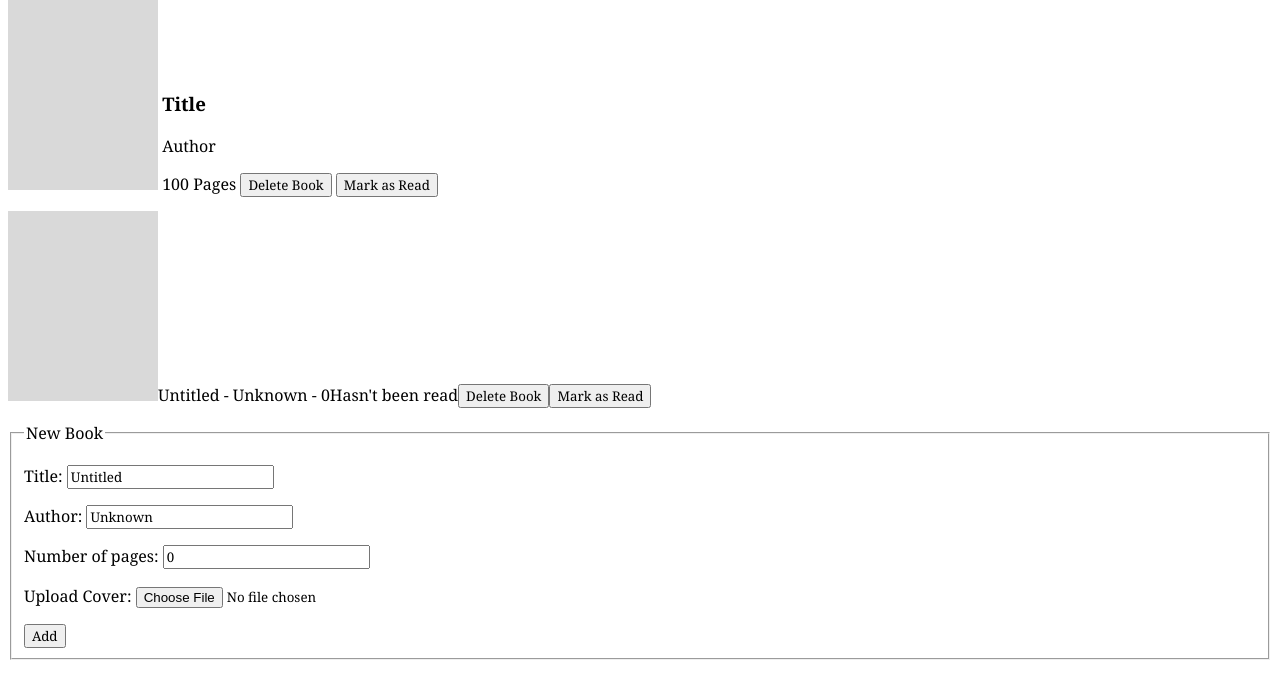
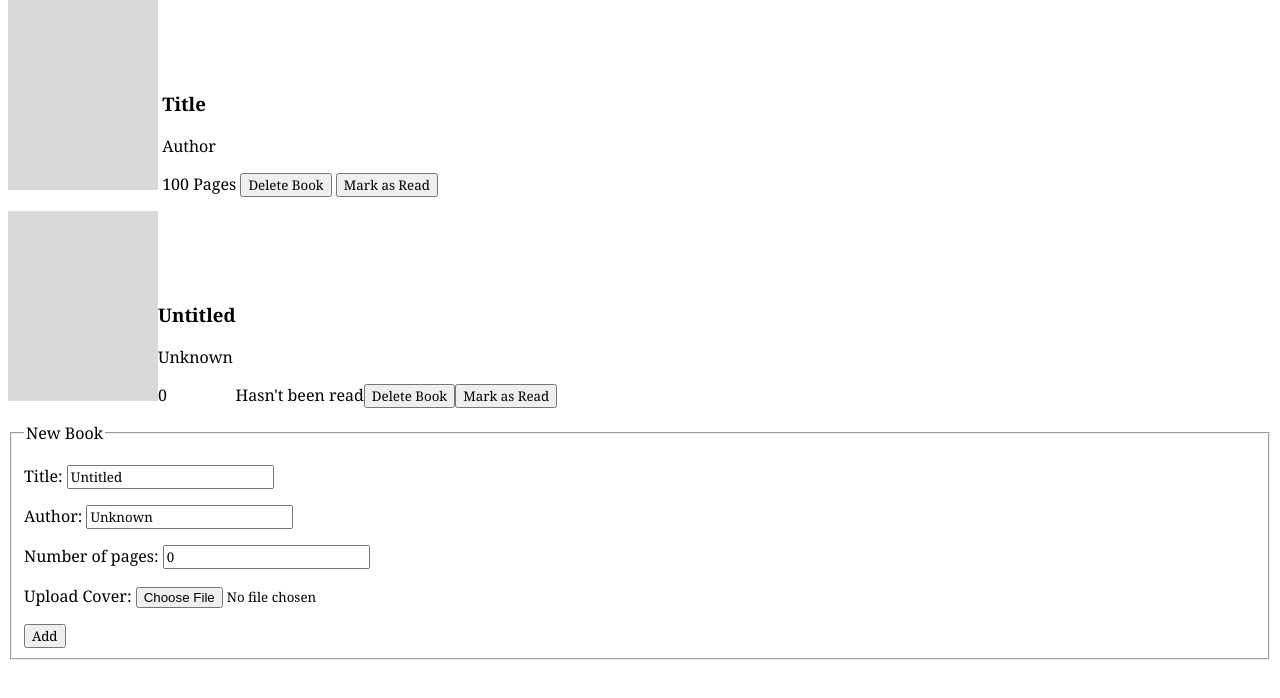
Before and after one commit to liuworkgit/JS-library-project, a plain HTML site: page index.html in a window 1280 px wide. Both pictures are taken after a click on the button "Add". Shown: the part 86-784 px from the top of the page. Drawn offline with Linux system fonts and the light colour scheme.

Commit message:
Finished implementation of addInfo

```diff
--- a/JavaScript/index-functionality.js
+++ b/JavaScript/index-functionality.js
@@ -99,7 +99,7 @@ function inputToBook() {
     let book = new Book(
         formData.get("title"),
         formData.get("author"),
-        formData.get("numPage")
+        formData.get("num-page")
     );
     console.log(`Successfully made new book ${book.getInfo()}.`);
 
@@ -164,8 +164,8 @@ function bookToHTML(index) {
     newEntry.setAttribute("data-id", book.id);
     setReadStatus(newEntry, book);
 
-    addCover(newEntry, book); // TODO - ADD
-    addInfo(newEntry, book);
+    addCover(newEntry, book);
+    addInfo(newEntry, book); // TODO - REVAMP
     addReadStatus(newEntry, book); // TODO - REMOVE
     addButtons(newEntry); // TODO - ADD
 
@@ -207,10 +207,29 @@ function addCover(entry, book) {
  * @param {Book} book The book to be parsed.
  */
 function addInfo(entry, book) {
-    let bookInfo = document.createElement("p");
-    bookInfo.className = "book-entry-text";
-    bookInfo.innerHTML = book.title + " - " + book.author + " - " + book.numPage;
-    entry.appendChild(bookInfo);
+    let infoDiv = document.createElement("div");
+    infoDiv.className = "book-entry-info";
+
+    let title = makeHTML("h3", "title", book.title);
+    let author = makeHTML("p", "author", book.author);
+    let numPage = makeHTML("p", "num-page", book.numPage);
+
+    infoDiv.append(title, author, numPage);
+    entry.appendChild(infoDiv);
+};
+
+/**
+ * Creates HTML elements with the type, class and content.
+ * @param {String} type_ The type of the element to be made.
+ * @param {String} class_ The class of the element to be made.
+ * @param {String} content_ The content between the element's tags.
+ * @returns HTMLElement
+ */
+function makeHTML(type_, class_, content_) {
+    let e = document.createElement(type_);
+    e.className = class_;
+    e.innerHTML = content_;
+    return e;
 };
 
 /**
--- a/index.html
+++ b/index.html
@@ -20,9 +20,9 @@
                         height="190px">
                 </div>
                 <div class="book-entry-info">
-                    <h3 class="book-title">Title</h3>
-                    <p class="book-author">Author</p>
-                    <p class="book-numpage">100 Pages</p>
+                    <h3 class="title">Title</h3>
+                    <p class="author">Author</p>
+                    <p class="num-page">100 Pages</p>
                 </div>
                 <div class="book-entry-buttons">
                     <button class="delete-button" type="button">Delete Book</button>
@@ -36,7 +36,7 @@
                     <legend>New Book</legend>
                     <p>Title: <input type="text" name="title" value="Untitled"></p>
                     <p>Author: <input type="text" name="author" value="Unknown"></p>
-                    <p>Number of pages: <input type="number" name="numPage" value="0"></p>
+                    <p>Number of pages: <input type="number" name="num-page" value="0"></p>
                     <p>Upload Cover: <input type="file" name="cover"></p>
                     <button id="submit-button" type="submit">Add</button>
                 </fieldset>
```
